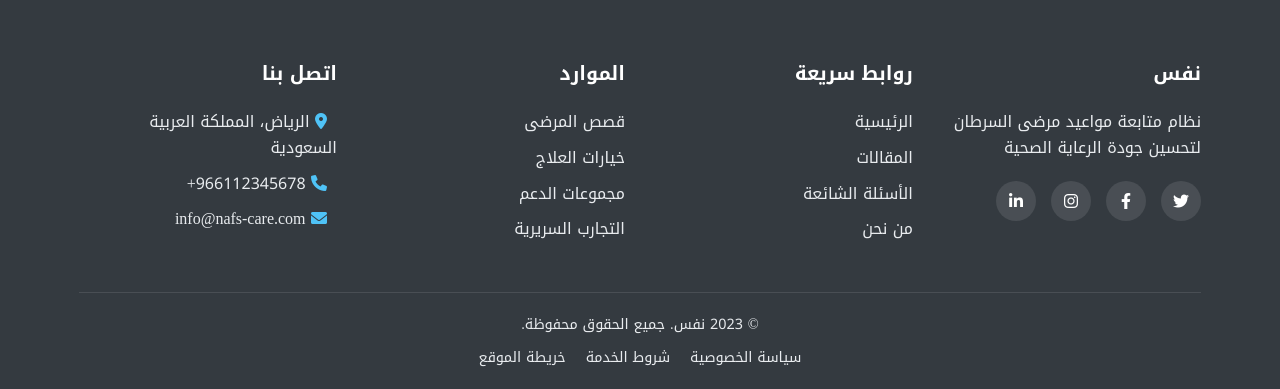
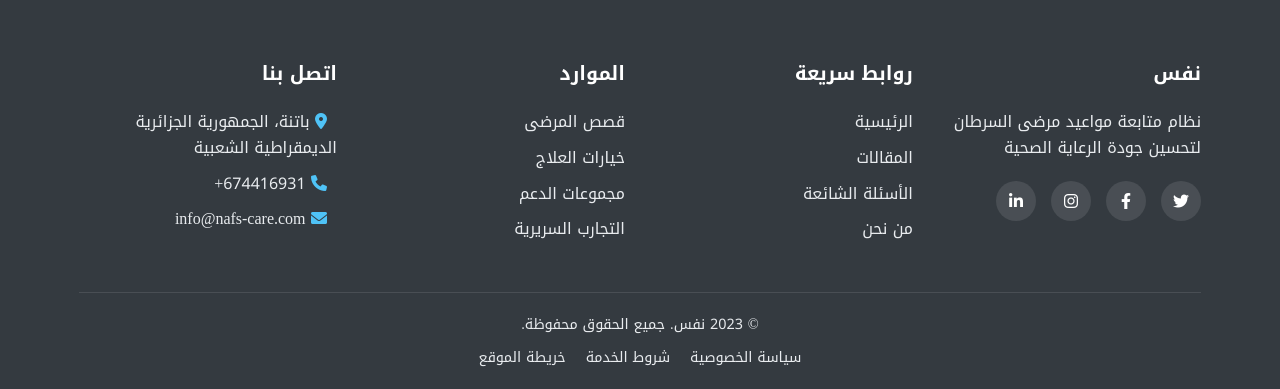
Before and after one commit to wrathoy/BoostHack_Nefs, a Flask app: page /aboutUs in a window 1280 px wide. Shown: the part 679-1068 px from the top of the page. Run offline with Flask 3, Linux system fonts and the light colour scheme; some web fonts are replaced.

Commit message:
Initial commit: NEFS backend project

```diff
--- a/app/templates/user/layout.html
+++ b/app/templates/user/layout.html
@@ -82,8 +82,8 @@
                 <div class="footer-col">
                     <h3>اتصل بنا</h3>
                     <ul>
-                        <li><i class="fas fa-map-marker-alt"></i> الرياض، المملكة العربية السعودية</li>
-                        <li><i class="fas fa-phone"></i> 966112345678+</li>
+                        <li><i class="fas fa-map-marker-alt"></i> باتنة، الجمهورية الجزائرية الديمقراطية الشعبية</li>
+                        <li><i class="fas fa-phone"></i> 674416931+</li>
                         <li><i class="fas fa-envelope"></i> info@nafs-care.com</li>
                     </ul>
                 </div>
```
